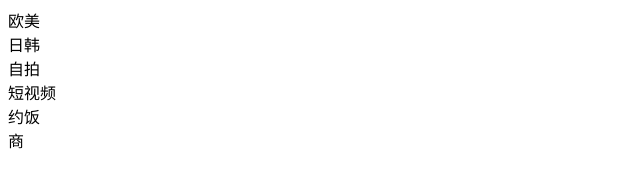
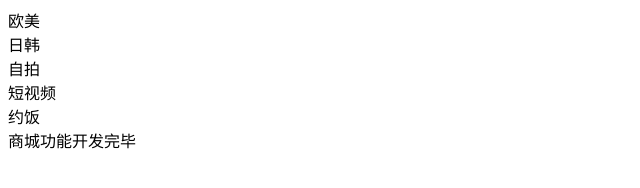
Before and after one commit to zzzhao8/dbhot, a plain HTML site: page index.html in a window 1280 px wide. Shown: the whole page, without its empty margins (0-640 px from the left). Drawn offline with Linux system fonts and the light colour scheme.

Commit message:
商城功能开发完毕

```diff
--- a/index.html
+++ b/index.html
@@ -12,6 +12,6 @@
 	<div id="">		自拍	</div>
 	<div id="">   短视频    </div>
 	<div id="">   约饭    </div>
-	<div id="">   商    </div>
+	<div id="">   商城功能开发完毕    </div>
 </body>
 </html>
```
